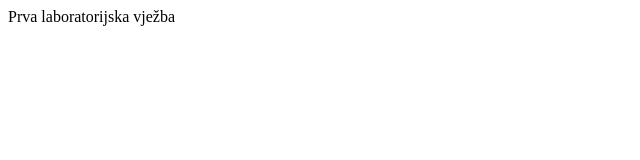
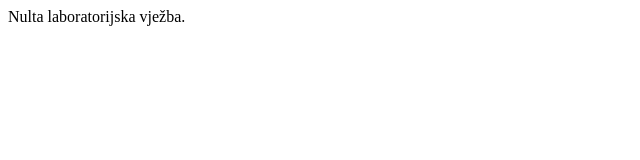
Before and after one commit to Jan-Celin/tpiuo, a plain HTML site: page index.html in a window 1280 px wide. Shown: the full height of the page, 0-640 px from the left. Drawn offline with Linux system fonts and the light colour scheme.

Commit message:
Fix index.html to show the correct number of the exercise.

```diff
--- a/index.html
+++ b/index.html
@@ -7,6 +7,6 @@
     <title>TPIUO</title>
 </head>
 <body>
-    Prva laboratorijska vježba
+    Nulta laboratorijska vježba.
 </body>
 </html>
```
